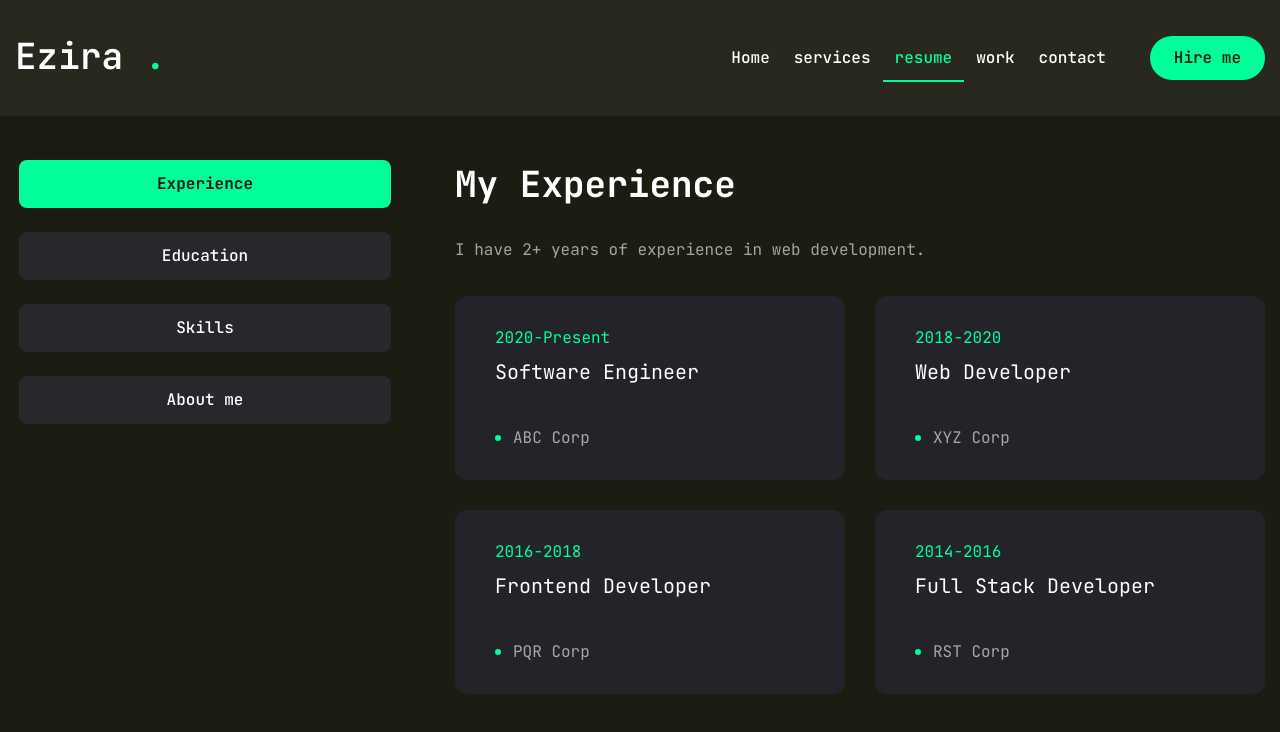
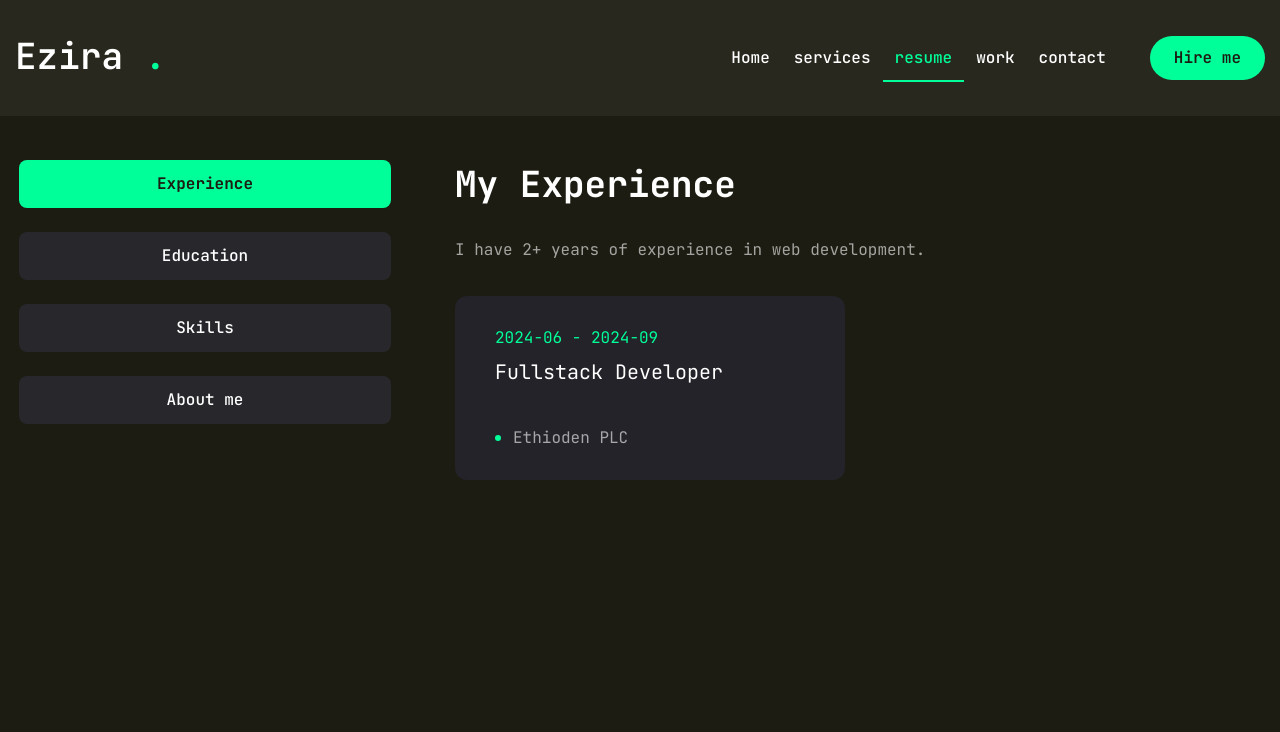
Before and after one commit to eziraa/myportifolio, a Next.js app: page /resume in a window 1280 px wide. Shown: the top 732 px of the page. Built offline with nearby package versions, Linux system fonts and the light colour scheme.

Commit message:
add experiance and education

```diff
--- a/src/app/resume/page.tsx
+++ b/src/app/resume/page.tsx
@@ -50,24 +50,9 @@ const experience = {
   description: "I have 2+ years of experience in web development.",
   items: [
     {
-      company: "ABC Corp",
-      position: "Software Engineer",
-      duration: "2020-Present",
-    },
-    {
-      company: "XYZ Corp",
-      position: "Web Developer",
-      duration: "2018-2020",
-    },
-    {
-      company: "PQR Corp",
-      position: "Frontend Developer",
-      duration: "2016-2018",
-    },
-    {
-      company: "RST Corp",
-      position: "Full Stack Developer",
-      duration: "2014-2016",
+      company: "Ethioden PLC",
+      position: "Fullstack Developer",
+      duration: "2024-06 - 2024-09",
     },
   ],
 };
@@ -78,24 +63,14 @@ const education = {
   description: "I have 2+ years of experience in web development.",
   items: [
     {
-      intitution: "ABC University",
+      intitution: "Bahir Dar University",
       degree: "Software Engineer",
       duration: "2020-Present",
     },
     {
-      intitution: "XYZ University",
-      degree: "Web Developer",
-      duration: "2018-2020",
-    },
-    {
-      intitution: "PQR University",
-      degree: "Frontend Developer",
-      duration: "2016-2018",
-    },
-    {
-      intitution: "RST University",
-      degree: "Full Stack Developer",
-      duration: "2014-2016",
+      intitution: "ALX",
+      degree: "Software Engineer",
+      duration: "2023-Present",
     },
   ],
 };
```
